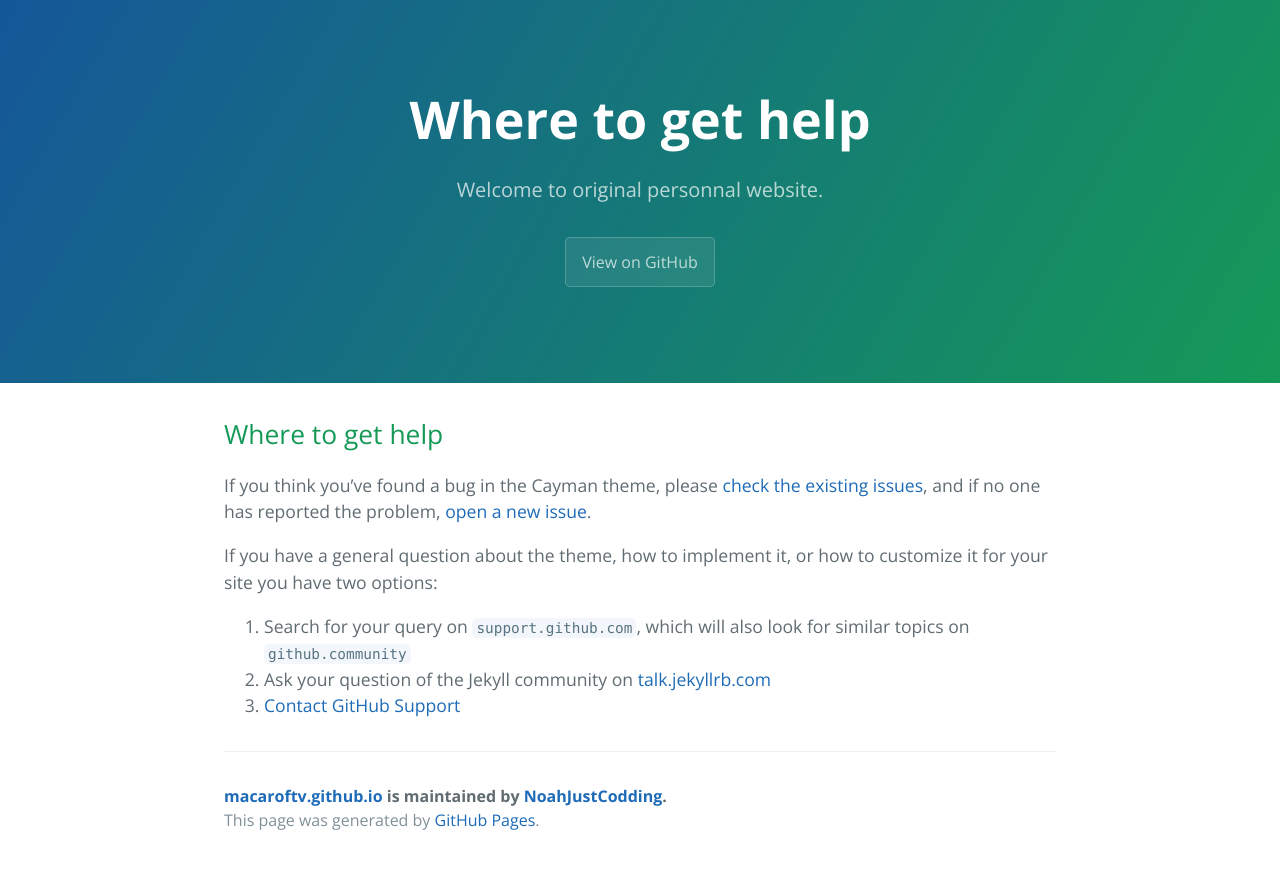
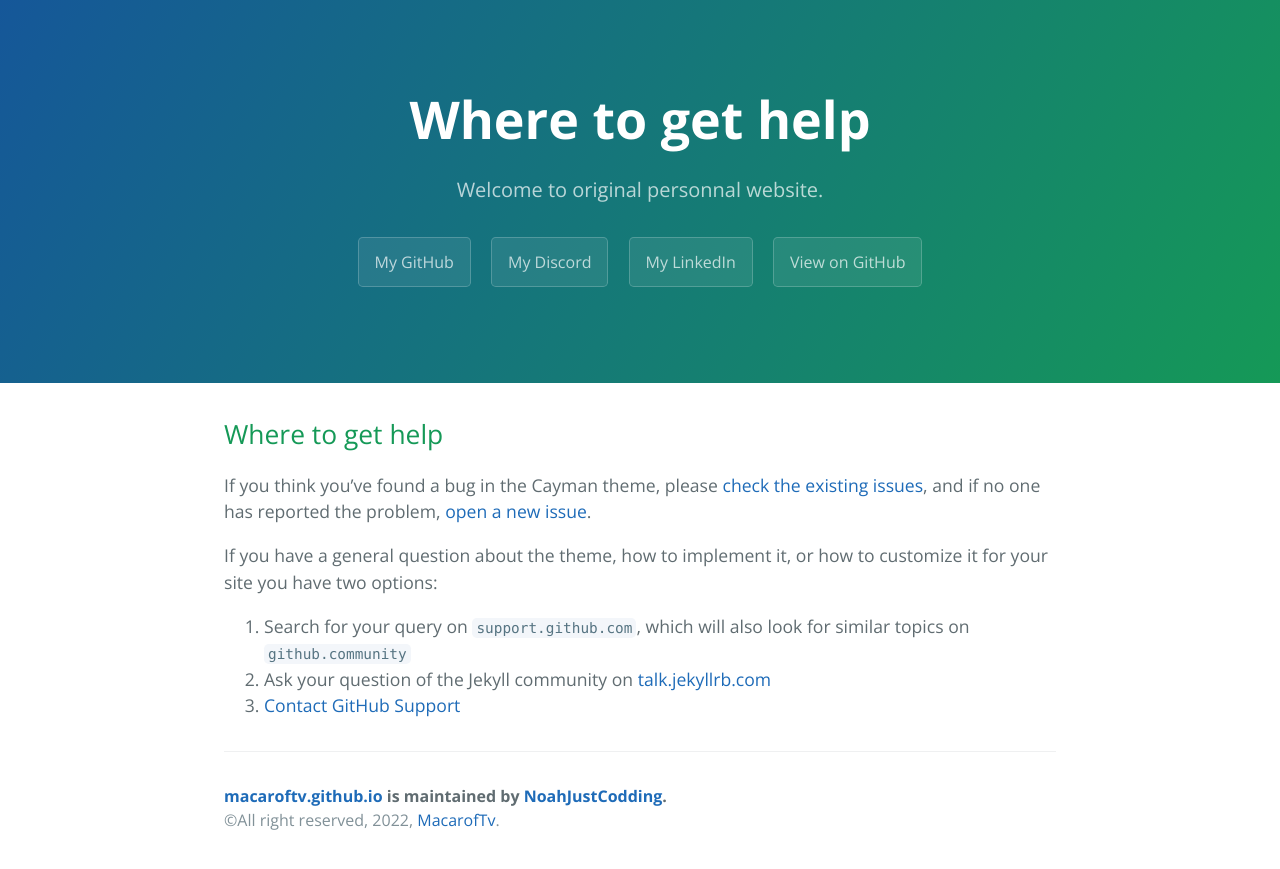
Before and after one commit to NoahJustCodding/macaroftv.github.io, a Jekyll site: the page built from docs/SUPPORT.md, in a window 1280 px wide. Shown: the top 869 px of the page. Built offline with Jekyll 4.4.1, drawn with Linux system fonts in a browser that asks for light colours; our own code applies the rules of GitHub Pages for plain Markdown files.

Commit message:
Update default.html

```diff
--- a/_layouts/default.html
+++ b/_layouts/default.html
@@ -18,6 +18,9 @@
     <header class="page-header" role="banner">
       <h1 class="project-name">{{ page.title | default: site.title | default: site.github.repository_name }}</h1>
       <h2 class="project-tagline">{{ page.description | default: site.description | default: site.github.project_tagline }}</h2>
+      <a href="https://github.com/MacarofTv" class="btn">My GitHub</a>
+      <a href="" class="btn">My Discord</a>
+      <a href="" class="btn">My LinkedIn</a>
       {% if site.github.is_project_page %}
         <a href="{{ site.github.repository_url }}" class="btn">View on GitHub</a>
       {% endif %}
@@ -34,7 +37,7 @@
         {% if site.github.is_project_page %}
           <span class="site-footer-owner"><a href="{{ site.github.repository_url }}">{{ site.github.repository_name }}</a> is maintained by <a href="{{ site.github.owner_url }}">{{ site.github.owner_name }}</a>.</span>
         {% endif %}
-        <span class="site-footer-credits">This page was generated by <a href="https://pages.github.com">GitHub Pages</a>.</span>
+        <span class="site-footer-credits">©All right reserved, 2022, <a href="https://github.com/MacarofTv">MacarofTv</a>.</span>
       </footer>
     </main>
   </body>
```
